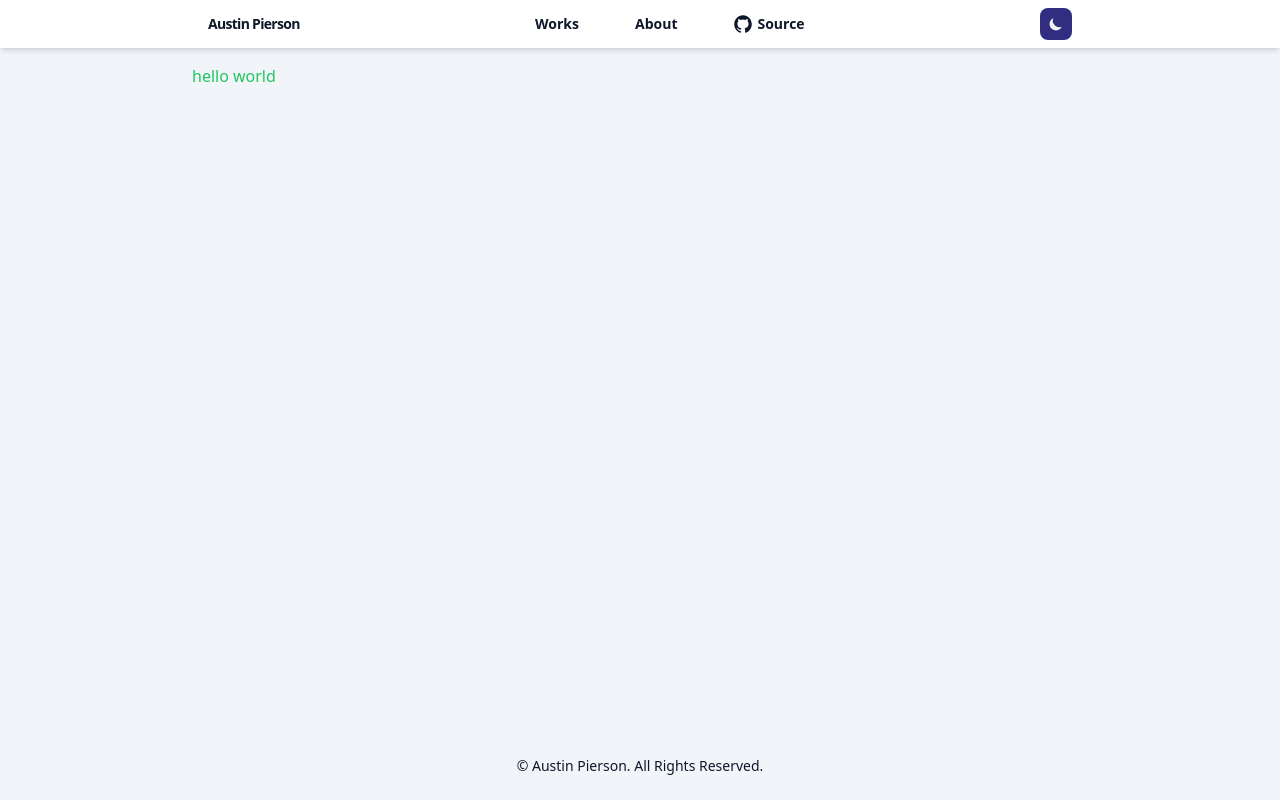
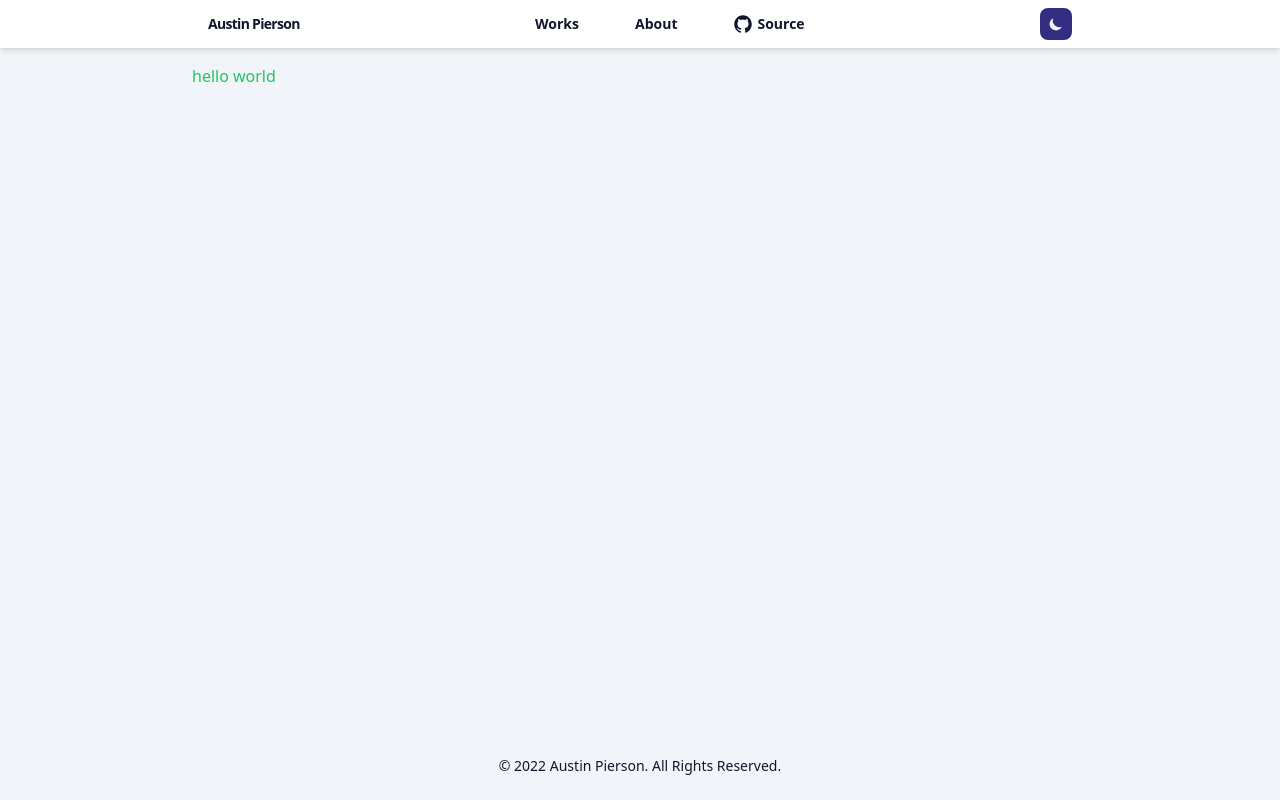
Before and after one commit to austip24/dev-portfolio, a Next.js app: page / in a window 1280 px wide. Built offline with nearby package versions, Linux system fonts and the light colour scheme.

Commit message:
added date to footer

```diff
--- a/src/components/Footer.tsx
+++ b/src/components/Footer.tsx
@@ -3,7 +3,7 @@
 const Footer: React.FC = () => {
 	return (
 		<footer className="text-center mb-6 dark:text-slate-400 text-sm fixed bottom-0 left-0 w-screen">
-			&copy; Austin Pierson. All Rights Reserved.
+			&copy; 2022 Austin Pierson. All Rights Reserved.
 		</footer>
 	);
 };
```
